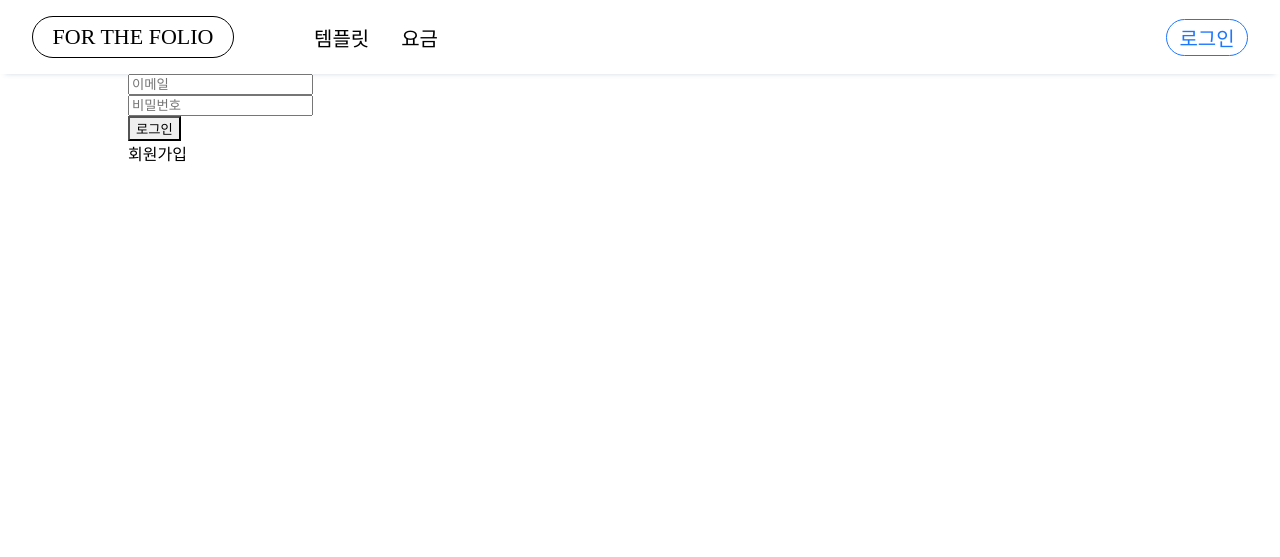
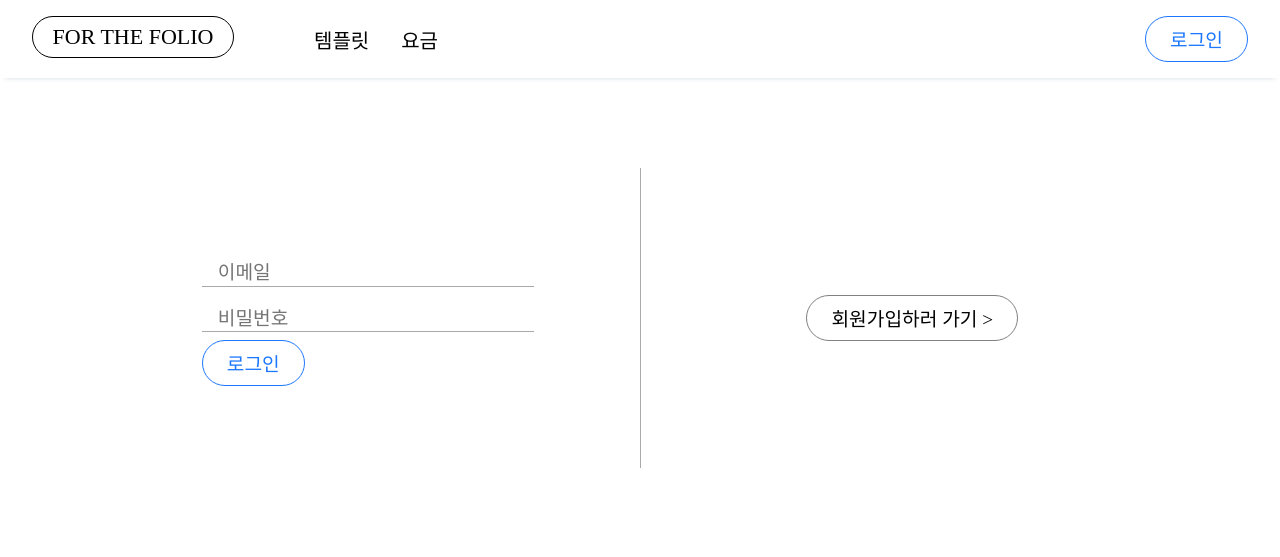
Before and after one commit to Dalnim-PJT/ForTheFolio, a Django app: page /accounts/login/ in a window 1280 px wide. Shown: the top 557 px of the page. Run offline with Django 4.2, Linux system fonts and the light colour scheme; parts of the project's set-up code (start-up, migrations or seed data) failed here and were passed over.

Commit message:
[UPDATE]accounts 폼 디자인 수정, 버튼 디자인, login 수

```diff
--- a/accounts/forms.py
+++ b/accounts/forms.py
@@ -8,7 +8,7 @@ class CustomUserCreationForm(UserCreationForm):
         label = '이메일',
         widget = forms.EmailInput(
             attrs = {
-                'class': 'form-control',
+                'class': 'form--control',
                 'placeholder': '이메일',
             }
         )
@@ -26,7 +26,7 @@ class CustomUserCreationForm(UserCreationForm):
         label = '비밀번호',
         widget = forms.PasswordInput(
             attrs = {
-                'class': 'form-control',
+                'class': 'form--control',
                 'placeholder': '비밀번호',
             }
         ),
@@ -36,7 +36,7 @@ class CustomUserCreationForm(UserCreationForm):
         label = '비밀번호 확인',
         widget = forms.PasswordInput(
             attrs = {
-                'class': 'form-control',
+                'class': 'form--control',
                 'placeholder': '비밀번호 확인',
             }
         ),
@@ -50,10 +50,10 @@ class CustomUserCreationForm(UserCreationForm):
 class CustomAuthenticationForm(AuthenticationForm):
     # username = forms.CharField(required=False)
     username = forms.EmailField(
-        label = False,
+        label = 'False',
         widget = forms.EmailInput(
             attrs = {
-                'class': 'form-control',
+                'class': 'form--control',
                 'placeholder': '이메일',
             }
         )
@@ -63,7 +63,7 @@ class CustomAuthenticationForm(AuthenticationForm):
         label = False,
         widget = forms.PasswordInput(
             attrs = {
-                'class':'form-control',
+                'class':'form--control',
                 'placeholder': '비밀번호',
             }
         ),
@@ -79,7 +79,7 @@ class CustomUserChangeForm(UserChangeForm):
         label = False,
         widget = forms.EmailInput(
             attrs = {
-                'class': 'form-control',
+                'class': 'form--control',
                 'placeholder': '이메일',
             }
         )
@@ -95,8 +95,8 @@ class CustomPasswordChangeForm(PasswordChangeForm):
         model = get_user_model()
         fields = ('old_password', 'new_password1', 'new_password2',)
     old_password = forms.CharField(label=False, label_suffix='', widget=forms.PasswordInput(
-        attrs={'class': 'signup--form','placeholder' : '기존 비밀번호'}))
+        attrs={'class': 'form--control','placeholder' : '기존 비밀번호'}))
     new_password1 = forms.CharField(label=False, label_suffix='', widget=forms.PasswordInput(
-        attrs={'class': 'signup--form','placeholder' : '새 비밀번호'}))
+        attrs={'class': 'form--control','placeholder' : '새 비밀번호'}))
     new_password2 = forms.CharField(label=False, label_suffix='', widget=forms.PasswordInput(
-        attrs={'class': 'signup--form','placeholder' : '새 비밀번호 확인'}))
+        attrs={'class': 'form--control','placeholder' : '새 비밀번호 확인'}))
--- a/accounts/templates/accounts/change_password.html
+++ b/accounts/templates/accounts/change_password.html
@@ -12,7 +12,7 @@
       <div>{{ form.old_password }}</div>
       <div>{{ form.new_password1 }}</div>
       <div>{{ form.new_password2 }}</div>
-      <input type="submit" value="비밀번호 수정">
+      <input class="blue--button--border" type="submit" value="비밀번호 수정">
     </form>
   </article>
 </body>
--- a/accounts/templates/accounts/login.html
+++ b/accounts/templates/accounts/login.html
@@ -2,15 +2,52 @@
 {% load static %}
 {% block title %}로그인{% endblock title %}
 
+{% block style %}
+.login--signup {
+  display: grid;
+  grid-template-columns: 1fr 1px 1fr;
+  justify-content: center;
+  align-items: center;
+  align-content: center;
+  gap: 2rem;
+  height: 60vh;
+}
+  .login--container{
+    height: 300px;
+    display: flex;
+    flex-direction: column;
+    justify-content: center;
+    align-items: center;
+  }
+  .login--form {
+  }
+  .border--wrap {
+    width: 1px;
+    height: 100%;
+    background-color: #aaa;
+  }
+  .signup--container {
+    display: flex;
+    justify-content: center;
+    align-items: center;
+
+  }
+{% endblock style %}
+
 {% block content %}
-<article>
-  <form action="{% url 'accounts:login' %}" method="POST">
-    {% csrf_token %}
-    <div>{{ form.username }}</div>
-    <div>{{ form.password }}</div>
-    {% comment %} <div>{{ form.as_p }}</div> {% endcomment %}
-    <input type="submit" value="로그인">
-  </form>
-  <a href="{% url 'accounts:signup' %}">회원가입</a>
+<article class="login--signup">
+  <section class="login--container">
+    <form class="login--form" action="{% url 'accounts:login' %}" method="POST">
+      {% csrf_token %}
+      <div>{{ form.username }}</div>
+      <div>{{ form.password }}</div>
+      {% comment %} <div>{{ form.as_p }}</div> {% endcomment %}
+      <input class="blue--button--border" type="submit" value="로그인">
+    </form>
+  </section>
+  <section class="border--wrap"></section>
+  <section class="signup--container">
+    <a class="gray--button--border" href="{% url 'accounts:signup' %}">회원가입하러 가기 ></a>
+  </section>
 </article>
 {% endblock content %}
--- a/accounts/views.py
+++ b/accounts/views.py
@@ -111,6 +111,8 @@ def change_password(request):
         form = CustomPasswordChangeForm(request.user, request.POST)
         if form.is_valid():
             user = form.save()
+
+
             update_session_auth_hash(request, user)
             return JsonResponse({"status": "success", "message": "암호가 성공적으로 변경되었습니다."}, status=200)
         else:
--- a/static/base/css/base.css
+++ b/static/base/css/base.css
@@ -32,18 +32,76 @@
   align-items: center;
   color: #1C77FF;
 }
-.header--login {
-  display: flex;
-  justify-content: center;
-  align-items: center;
-  width: 80px;
-  height: 35px;
-  border: 1px solid #1C77FF;
-  border-radius: 30px;
-
-}
 
 .main--container {
   min-height: 80vh;
   margin: auto 10%;
 }
+
+.form--control {
+  width: 300px;
+  font-size: 1.2rem;
+  border: none;
+  border-bottom: 1px solid #aaa;
+  padding: 0.3rem 1rem 0.1rem;
+  margin: 0.5rem 0;
+}
+
+.form--control:focus {
+  border-bottom: 1px solid #1C77FF;
+  outline: none;
+}
+
+
+.blue--button--border {
+  color: #1C77FF;
+  font-size: 1.2rem;
+  border: 1px solid #1C77FF;
+  border-radius: 30px;
+  background-color: #fff;
+  padding: 0.5rem 1.5rem;
+  transition: color 0.3s, background-color 0.3s;
+}
+.blue--button--border:hover {
+  color: #fff;
+  background-color: #1C77FF;
+}
+.red--button--border {
+  color: red;
+  font-size: 1.2rem;
+  border: 1px solid red;
+  border-radius: 30px;
+  padding: 0.5rem 1.5rem;
+  transition: color 0.3s, background-color 0.3s;
+}
+.red--button--border:hover {
+  color: #fff;
+  background-color: red;
+}
+.gray--button--border {
+  color: #000;
+  font-size: 1.2rem;
+  border: 1px solid gray;
+  border-radius: 30px;
+  background-color: #fff;
+  padding: 0.5rem 1.5rem;
+  transition: color 0.3s, background-color 0.3s;
+}
+.gray--button--border:hover {
+  color: #fff;
+  background-color: gray;
+}
+
+.blue--button-bgc {
+  color: #fff;
+  font-size: 1.2rem;
+  border-radius: 30px;
+  border: 1px solid #1C77FF;
+  background-color: #1C77FF;
+  padding: 0.5rem 1.5rem;
+  transition: color 0.3s, background-color 0.3s;
+}
+.blue--button-bgc:hover {
+  color: #1C77FF;
+  background-color: #fff;
+}
--- a/templates/base.html
+++ b/templates/base.html
@@ -24,7 +24,7 @@
         {% if request.user.is_authenticated %}
           <a href="{% url 'accounts:profile' user.pk %}">{{user}}</a>
         {% else %}
-          <a class="header--login" href="{% url 'accounts:login' %}">로그인</a>
+          <a class="blue--button--border" href="{% url 'accounts:login' %}">로그인</a>
         {% endif %}
       </div>
     </header>
```
Also changed, not shown: accounts/templates/accounts/profile.html (+5 -7 lines), accounts/templates/accounts/update.html (+7 -4 lines).
